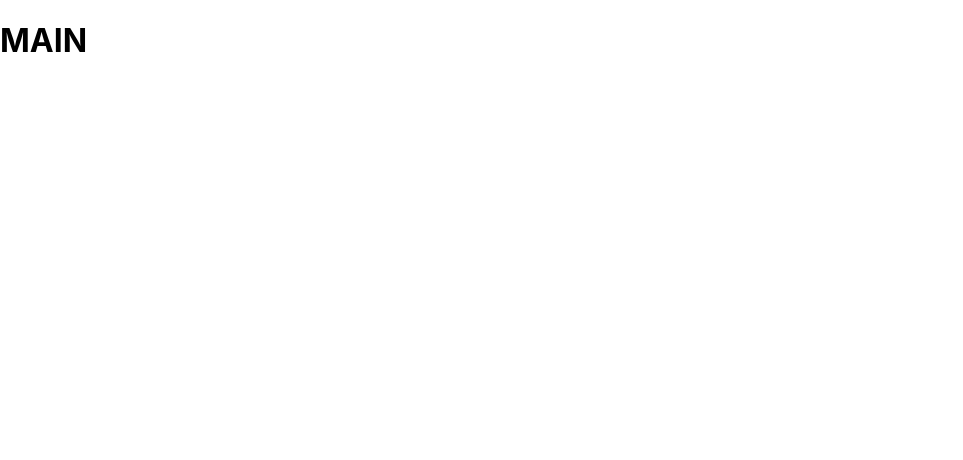
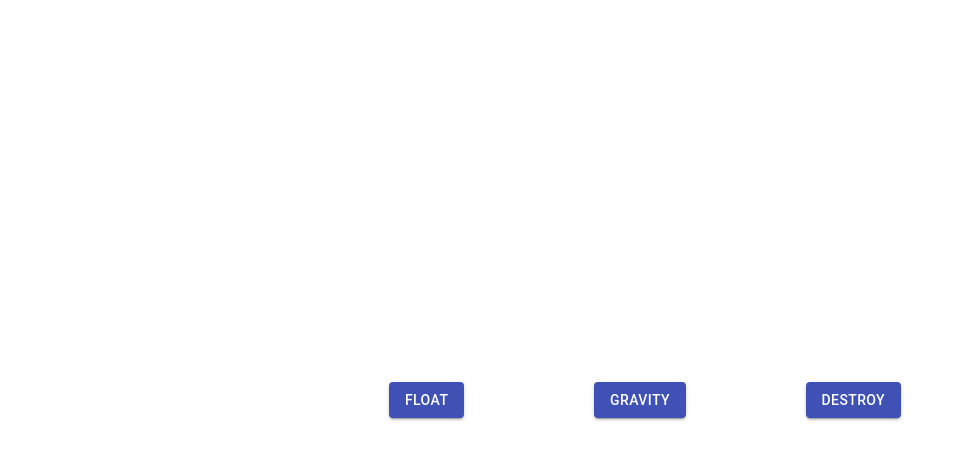
Before and after one commit to AnirudhTiku/HTT21, a React (Create React App) app: page / in a window 1280 px wide. Shown: the top 460 px of the page, without its empty margins (0-963 px from the left). Built offline with nearby package versions, Linux system fonts and the light colour scheme.

Commit message:
Add buttons to main page

```diff
--- a/src/modules/Main.js
+++ b/src/modules/Main.js
@@ -1,8 +1,28 @@
 import React from 'react'
+import { Button, Grid } from '@material-ui/core';
 
-export default function Main(props){
+export default function Main(props) {
 
-    return(
-        <h1>MAIN</h1>
+    return (
+
+        <Grid container style={{ display: 'flex', justifyContent: 'center', alignItems: 'center', height: '100vh' }}>
+            <Grid item xs={2} style={{display:'flex',justifyContent:'center'}}>
+                <Button variant="contained" color='primary'>
+                    Float
+                </Button>
+            </Grid>
+
+            <Grid item xs={2} style={{display:'flex',justifyContent:'center'}}>
+                <Button variant="contained" color='primary'>
+                    Gravity
+                </Button>
+            </Grid>
+
+            <Grid item xs={2} style={{ display:'flex', justifyContent:'center'}}>
+                <Button variant="contained" color='primary'>
+                    Destroy
+                </Button>
+            </Grid>
+        </Grid>
     );
 }
```
